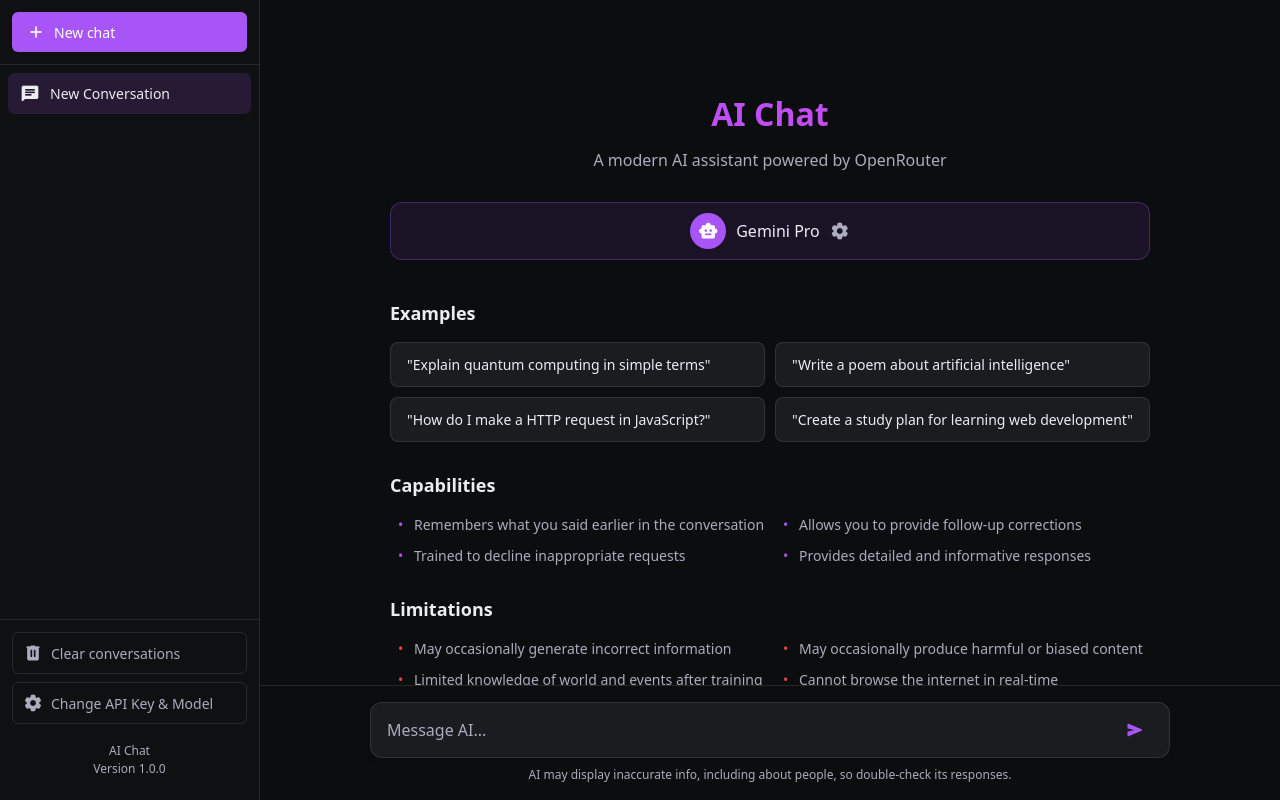
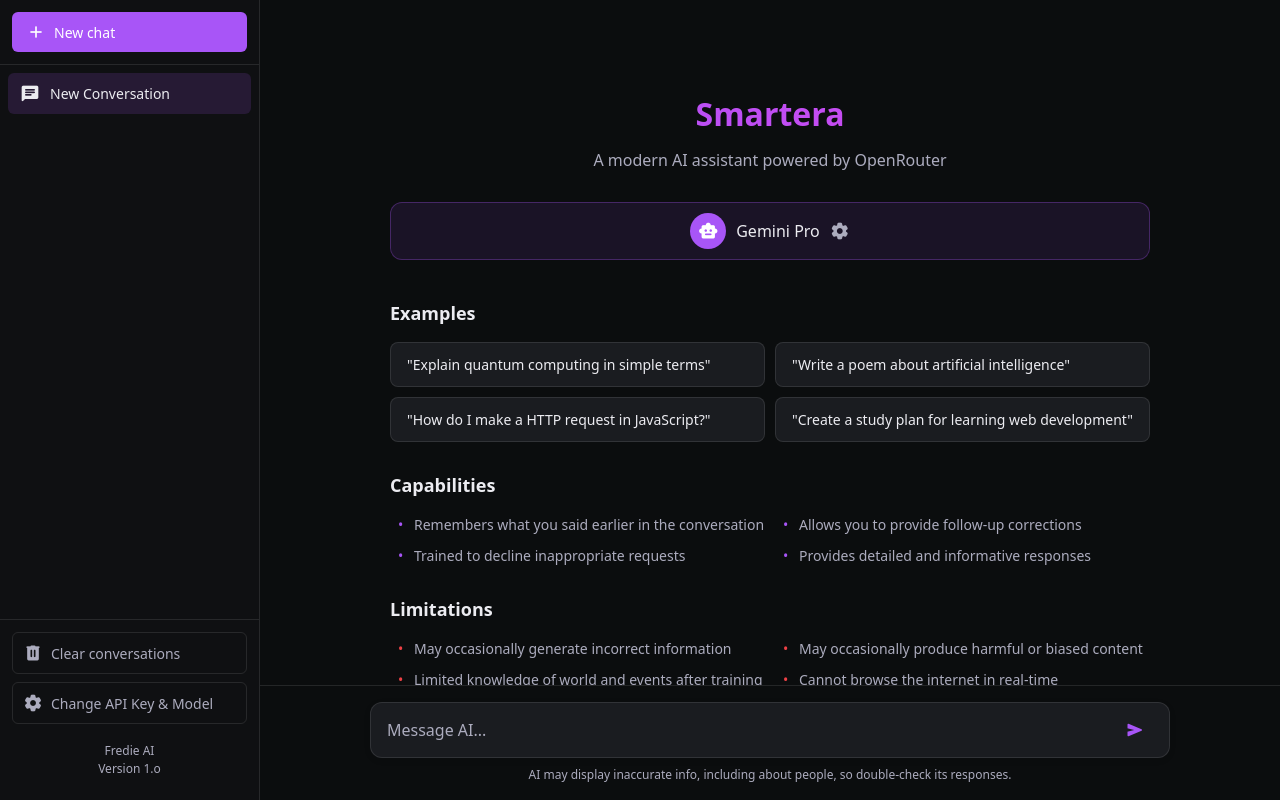
Before and after one commit to fredie-nation/smartera, a website built with Vite: page index.html in a window 1280 px wide. Built offline with nearby package versions, Linux system fonts and the light colour scheme; what marked-highlight would draw is missing.

Commit message:
Update index.html

```diff
--- a/index.html
+++ b/index.html
@@ -3,7 +3,7 @@
 <head>
   <meta charset="UTF-8">
   <meta name="viewport" content="width=device-width, initial-scale=1.0">
-  <title>AI Chat</title>
+  <title>Smartera AI</title>
   <link rel="stylesheet" href="style.css">
   <link rel="stylesheet" href="https://cdnjs.cloudflare.com/ajax/libs/highlight.js/11.9.0/styles/github-dark.min.css">
   <link rel="stylesheet" href="https://fonts.googleapis.com/css2?family=Material+Symbols+Rounded:opsz,wght,FILL,GRAD@20..48,100..700,0..1,-50..200">
@@ -34,8 +34,8 @@
           Change API Key & Model
         </button>
         <div class="sidebar-info">
-          <span>AI Chat</span>
-          <span>Version 1.0.0</span>
+          <span>Fredie AI</span>
+          <span>Version 1.o</span>
         </div>
       </div>
     </aside>
@@ -46,13 +46,13 @@
         <button class="mobile-menu-btn">
           <span class="material-symbols-rounded">menu</span>
         </button>
-        <h1>AI Chat</h1>
+        <h1>Smartera</h1>
       </div>
 
       <div class="chat-container">
         <div class="welcome-screen" id="welcome-screen">
           <div class="welcome-content">
-            <h1>AI Chat</h1>
+            <h1>Smartera</h1>
             <p>A modern AI assistant powered by OpenRouter</p>
 
             <div class="model-indicator">
```
